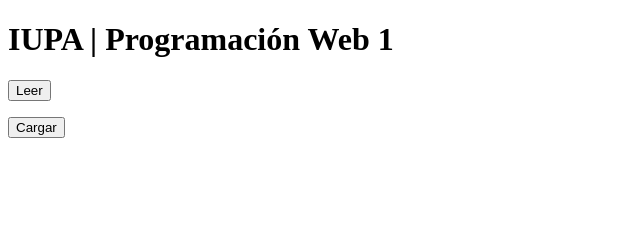
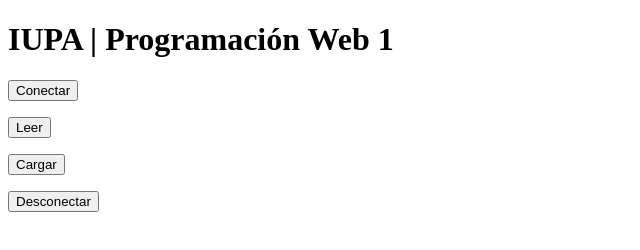
Before and after one commit to Patagonian-IUPA/try-catch, a plain HTML site: page index.html in a window 1280 px wide. Shown: the whole page, without its empty margins (0-640 px from the left). Drawn offline with Linux system fonts and the light colour scheme.

Commit message:
Agrego botones conectar y desconectar al index.html y manejo de errores para los mismos

```diff
--- a/index.html
+++ b/index.html
@@ -26,6 +26,10 @@
     <h1>IUPA | Programación Web 1</h1>
 
     <p>
+      <button onclick="btnConectar()">Conectar</button>
+    </p>
+
+    <p>
       <button onclick="btnLeer()">Leer</button>
     </p>
 
@@ -34,15 +38,12 @@
     </p>
 
     <!-- <p>
-      <button onclick="btnConectar()">Conectar</button>
-    </p>
+      <button onclick="btnLeer()">Leer</button>
+    </p> -->
 
     <p>
-      <button onclick="btnLeer()">Leer</button>
+      <button onclick="btnDesconectar()">Desconectar</button>
     </p>
-    <p>
-      <button onclick="btnDesconectar()">Desconectar</button>
-    </p> -->
 
     <script src="src/db.js"></script>
     <script src="src/utils.js"></script>
--- a/src/ejercicios.js
+++ b/src/ejercicios.js
@@ -1,5 +1,5 @@
 const db = new BaseDatos();
-db.connect();
+// db.connect();
 
 function leerDesdeDB() {
   try {
@@ -33,14 +33,24 @@ function btnCargar() {
   }
 }
 
-// function btnConectar() {
-//   Utils.disableAll();
-//   db.connect();
-//   Utils.enableAll();
-// }
+function btnConectar() {
+  try {
+    Utils.disableAll();
+    db.connect();
+  } catch(err) {
+    alert('Error al conectar con la base de datos!\n\n' + err);
+  } finally {
+    Utils.enableAll();
+  }
+}
 
-// function btnDesconectar() {
-//   Utils.disableAll();
-//   db.close();
-//   Utils.enableAll();
-// }
+function btnDesconectar() {
+  try {
+    Utils.disableAll();
+    db.close();
+  } catch(err) {
+    alert('Error al desconectarse de la base de datos!\n\n' + err);
+  } finally {
+    Utils.enableAll();
+  }
+}
```
